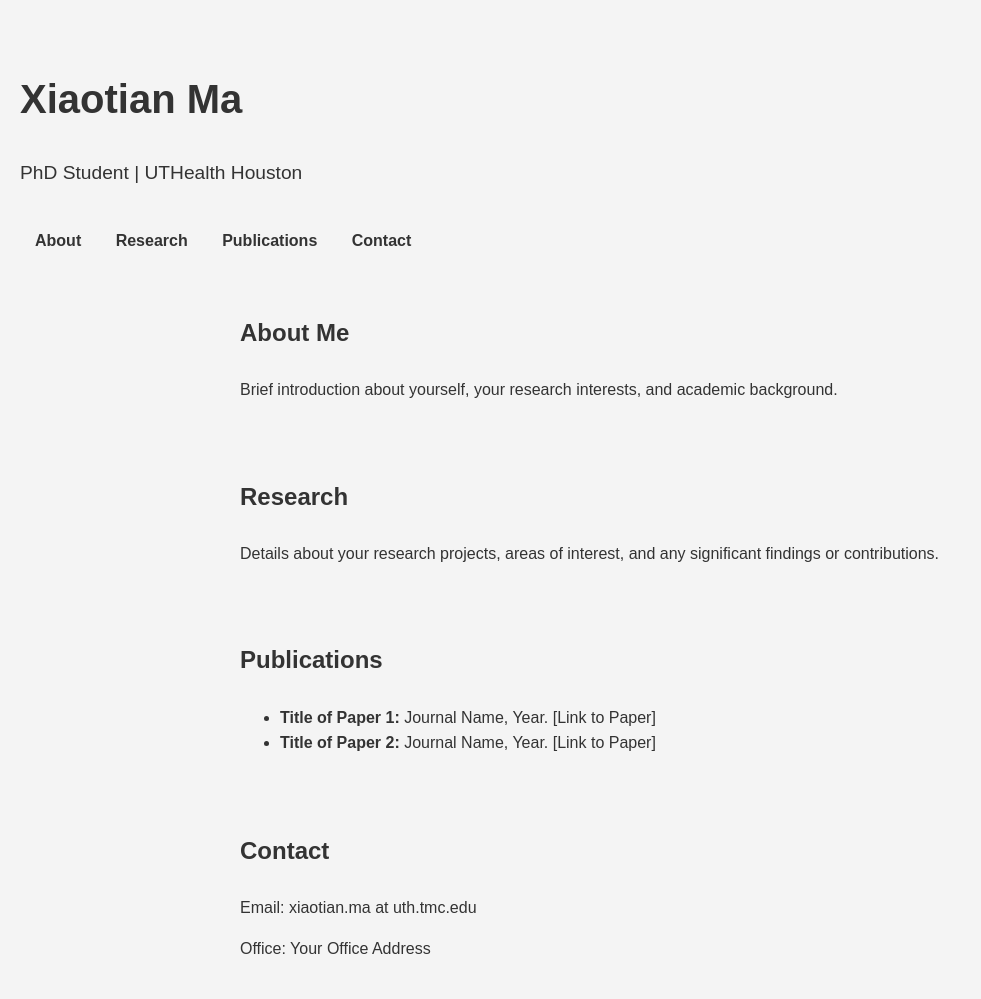
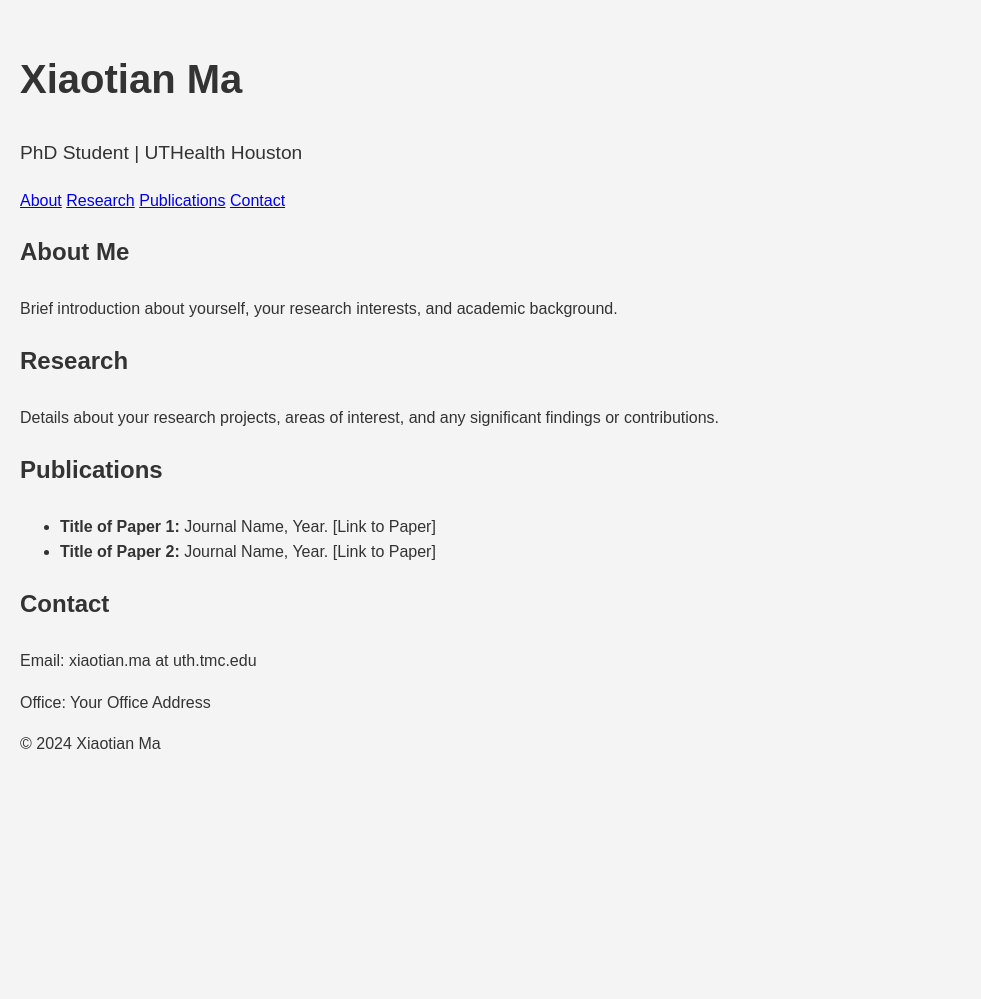
Before and after one commit to xiaotian0328/xiaotian0328.github.io, a plain HTML site: page index.html in a window 1280 px wide. Shown: the top 999 px of the page, without its empty margins (0-981 px from the left). After the commit the page ends 800 px from the top, so only its background shows below. Drawn offline with Linux system fonts and the light colour scheme.

Commit message:
Update css

```diff
--- a/css/styles.css
+++ b/css/styles.css
@@ -11,8 +11,8 @@
 header {
     /* background: #fff; */
     color: #333;
-    padding: 20px 0;
-    text-align: start;
+    /* padding: 20px 0; */
+    text-align: left;
 }
 header h1 {
     /* margin: 0; */
@@ -20,22 +20,22 @@
 }
 header p {
     font-size: 1.2em;
-    margin: 10px 0 0;
+    /* margin: 10px 0 0; */
 }
-nav {
-    margin: 20px 0;
-    /* text-align: start; */
-}
+/* nav {
+    /* margin: 20px 0; */
+    /* text-align: left; */
+} */
 nav a {
-    margin: 0 15px;
+    /* margin: 0 15px; */
     text-decoration: none;
     color: #333;
     font-weight: bold;
 }
 section {
     max-width: 800px;
-    margin: 0 auto;
-    padding: 20px;
+    /* margin: 0 auto; */
+    /* padding: 20px; */
     /* background: #fff; */
     /* box-shadow: 0 0 10px rgba(0,0,0,0.1); */
 }
@@ -44,12 +44,12 @@
     /* border-bottom: 2px solid #333; */
     padding-bottom: 5px;
 }
-section p {
-    margin: 15px 0;
-}
+/* section p {
+    /* margin: 15px 0; */
+} */
 footer {
-    /* text-align: start; */
-    padding: 10px 0;
+    /* text-align: left; */
+    /* padding: 10px 0; */
     /* background: #fff; */
     color: #333;
     position: static;
```
